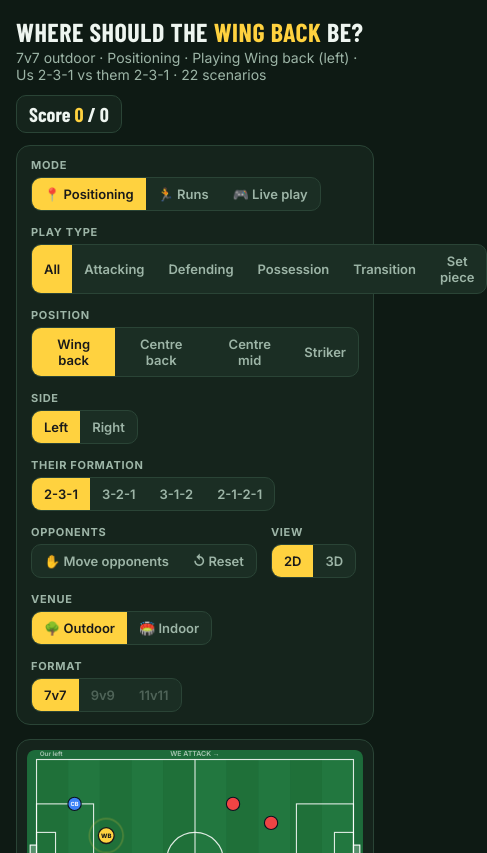
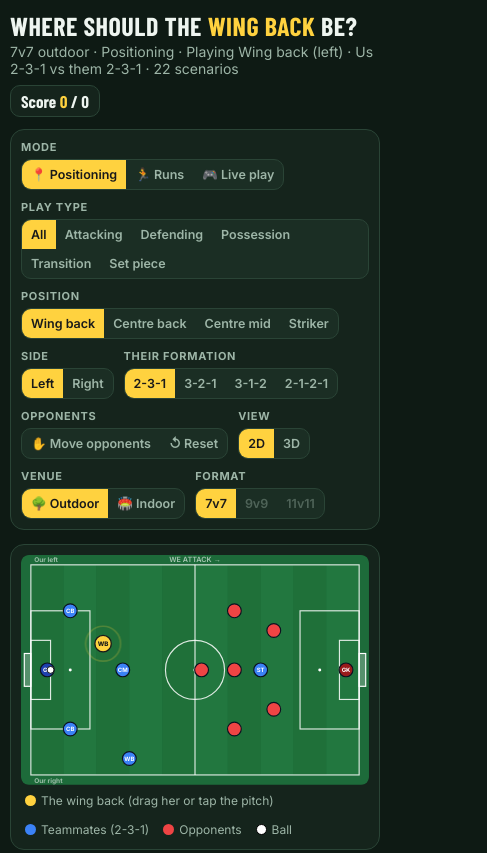
Before and after one commit to buildnplay/soccer-quiz, a plain HTML site: page index.html in a window 390 px wide. Shown: the top 853 px of the page, 487 px wide, since content can reach past the window. Drawn offline with nearby package versions, Linux system fonts and the light colour scheme; a web font is replaced by a local one.

Commit message:
Fit setup controls on phone screens
Button rows (play type, position, camera, etc.) now wrap instead of
running off narrow screens, with slightly more compact buttons on phones.

Co-Authored-By: Claude Opus 5.5 <noreply@anthropic.com>
Claude-Session: https://claude.ai/code/session_01CZZaxBYJQe1oaePuaLxNnh

```diff
--- a/index.html
+++ b/index.html
@@ -81,6 +81,18 @@
   .fb{font-size:13px;color:var(--muted);margin:2px 0 4px;line-height:1.4}
   #breakdown{margin-bottom:10px}
   .seg.wrap{flex-wrap:wrap}
+  /* button rows wrap instead of running off narrow screens */
+  .seg{flex-wrap:wrap;max-width:100%}
+  .grp{min-width:0;max-width:100%}
+  @media (max-width:600px){
+    .wrap{padding:10px}
+    .setup{gap:10px;padding:10px}
+    .seg button{padding:7px 9px;font-size:12.5px}
+    header{gap:8px}
+    .score{font-size:17px;padding:5px 10px}
+    .card{padding:13px}
+    .lookbar span{display:none}
+  }
   .pitchstage{position:relative}
   #pitch3dWrap{display:none;position:absolute;inset:0}
   #pitch3dWrap canvas{width:100%!important;height:auto!important;display:block;border-radius:8px;touch-action:none;cursor:crosshair}
```
